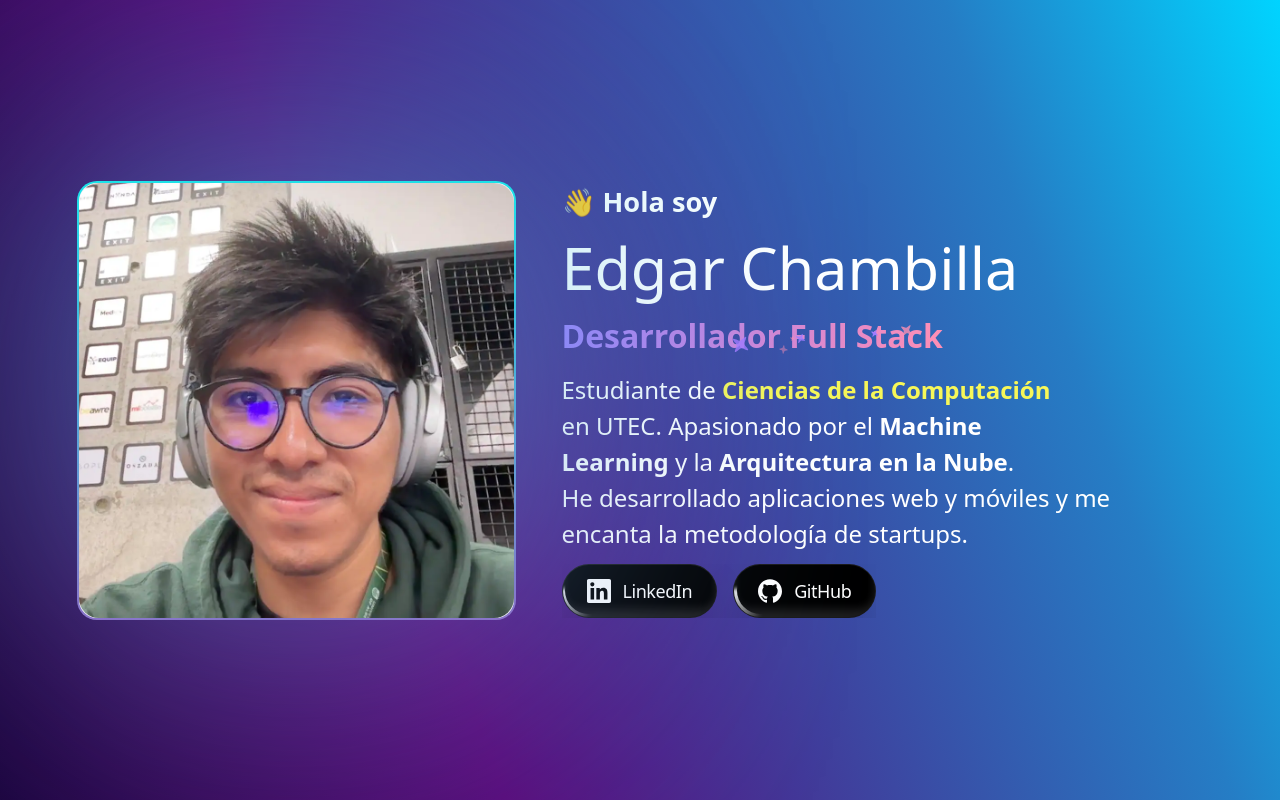
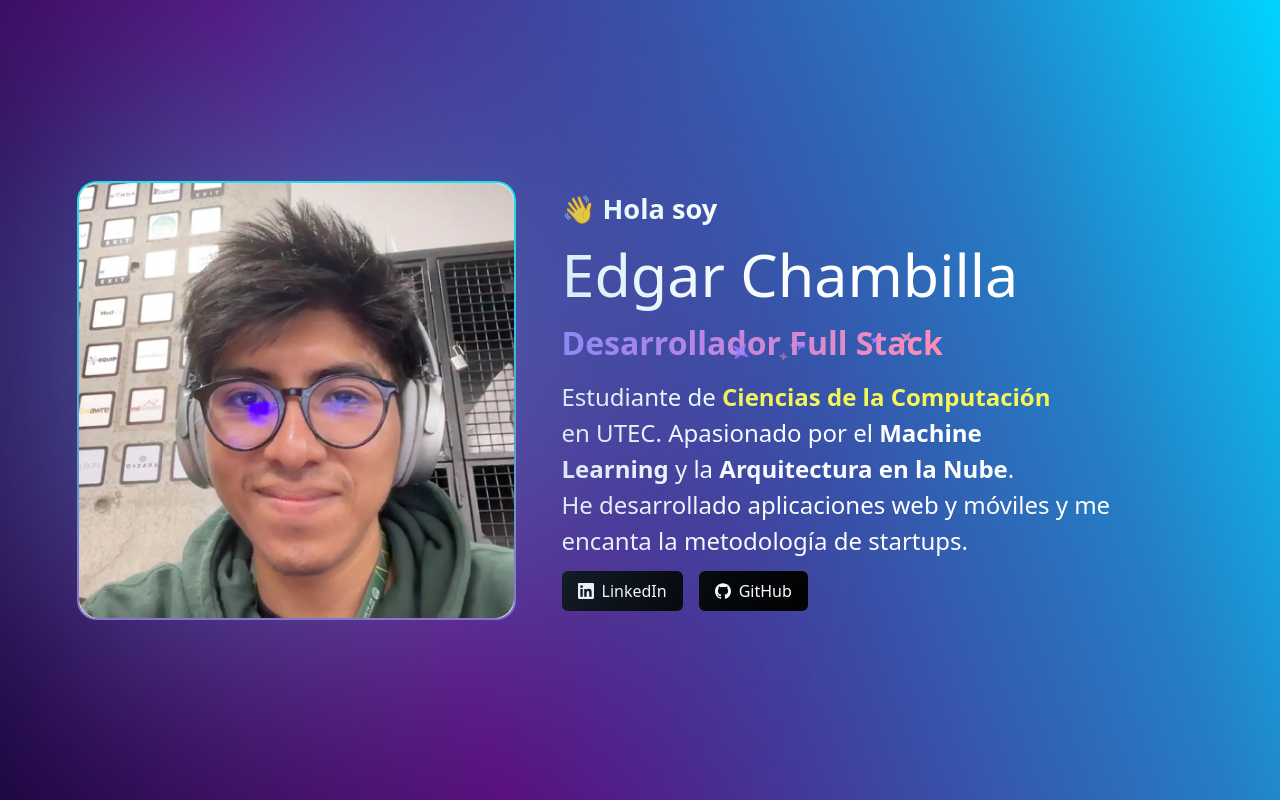
Before and after one commit to Edgar100800/Portfolio, a React (Create React App) app: page / in a window 1280 px wide. Shown: the top 800 px of the page. Built offline with nearby package versions, Linux system fonts and the light colour scheme.

Commit message:
add/ new button designe

```diff
--- /dev/null
+++ b/src/components/buttons/logo-button.tsx
@@ -0,0 +1,25 @@
+interface LogoButtonProps {
+    logo_svg: string;
+    web_link: string;
+    button_name: string;
+}
+
+export const LogoButton: React.FC<LogoButtonProps> = ({
+    logo_svg,
+    web_link,
+    button_name,
+}) => {
+    return (
+        <a
+            href={web_link}
+            target="_blank"
+            rel="noreferrer"
+            className="flex  items-center justify-center  px-4 py-2 bg-[#000000] rounded-md gap-2"
+        >
+            <img src={logo_svg} alt="logo" className="w-4 h-4" />
+            <span className="text-[#ffffff] text-base">{button_name}</span>
+        </a>
+    );
+};
+
+export default LogoButton;
--- a/src/ui/personal-information/About.tsx
+++ b/src/ui/personal-information/About.tsx
@@ -6,6 +6,8 @@ import linkedin from "../../static/icons/linkedin.svg";
 import github from "../../static/icons/github.svg";
 import { NeonGradientCard } from "../../components/magicui/neon-gradient-card";
 import ioImage from "../../static/images/io.webp";
+import { LogoButton } from "../../components/buttons/logo-button";
+
 
 const Button: React.FC<{
     logo_svg: string;
@@ -92,7 +94,7 @@ const About: React.FC = () => {
                     </BoxReveal>
                     <BoxReveal boxColor={"#5046e6"} duration={0.5}>
                         <div className="flex flex-row gap-4">
-                            <Button
+                            {/* <Button
                                 button_name="LinkedIn"
                                 logo_svg={linkedin}
                                 web_link="https://www.linkedin.com/in/edgarchambilla/"
@@ -101,6 +103,17 @@ const About: React.FC = () => {
                                 button_name="GitHub"
                                 logo_svg={github}
                                 web_link="https://github.com/Edgar100800"
+                            /> */}
+
+                            <LogoButton
+                                logo_svg={linkedin}
+                                web_link="https://www.linkedin.com/in/edgarchambilla/"
+                                button_name="LinkedIn"
+                            />
+                            <LogoButton
+                                logo_svg={github}
+                                web_link="https://github.com/Edgar100800"
+                                button_name="GitHub"
                             />
                         </div>
                     </BoxReveal>
```
